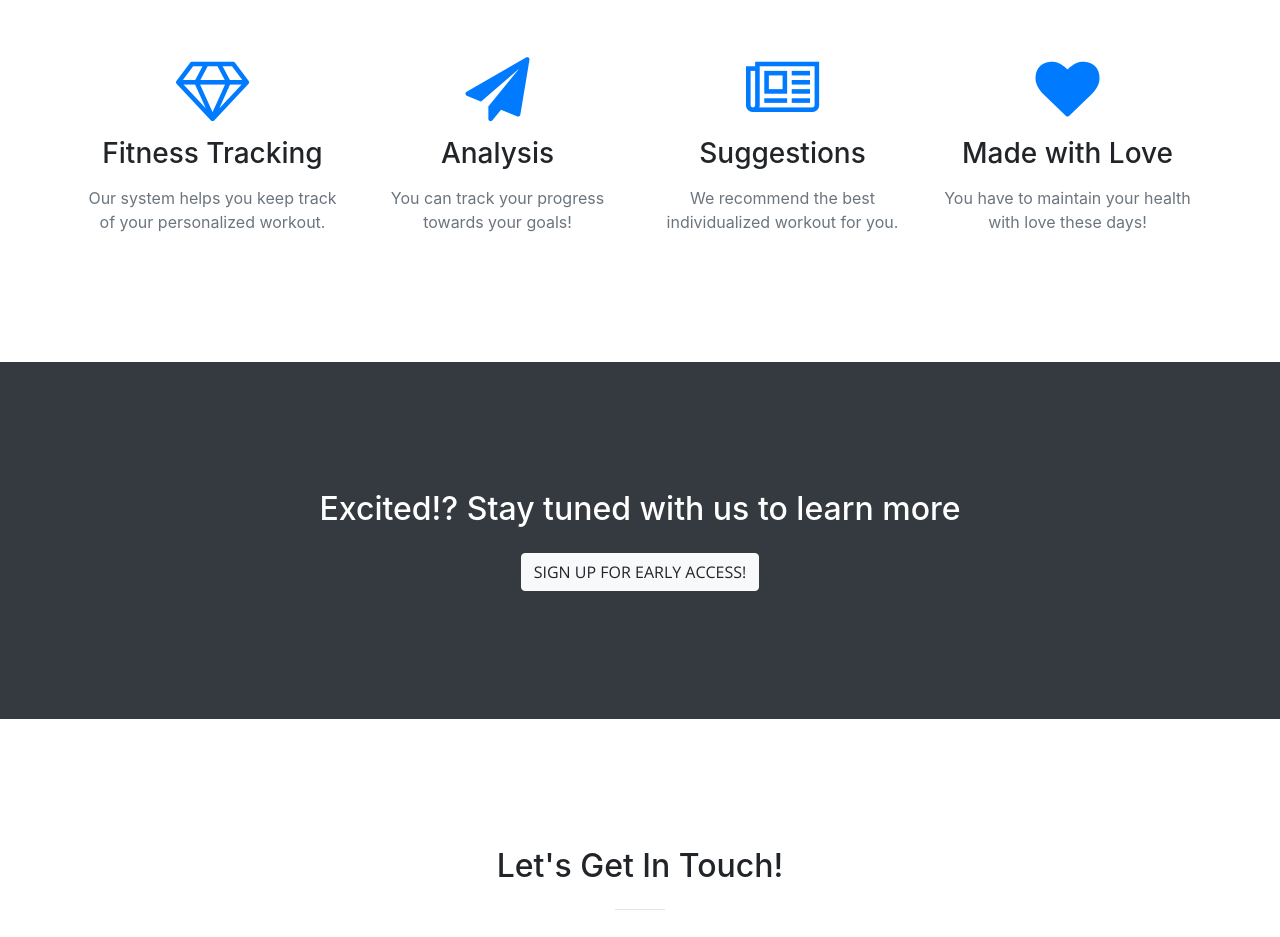
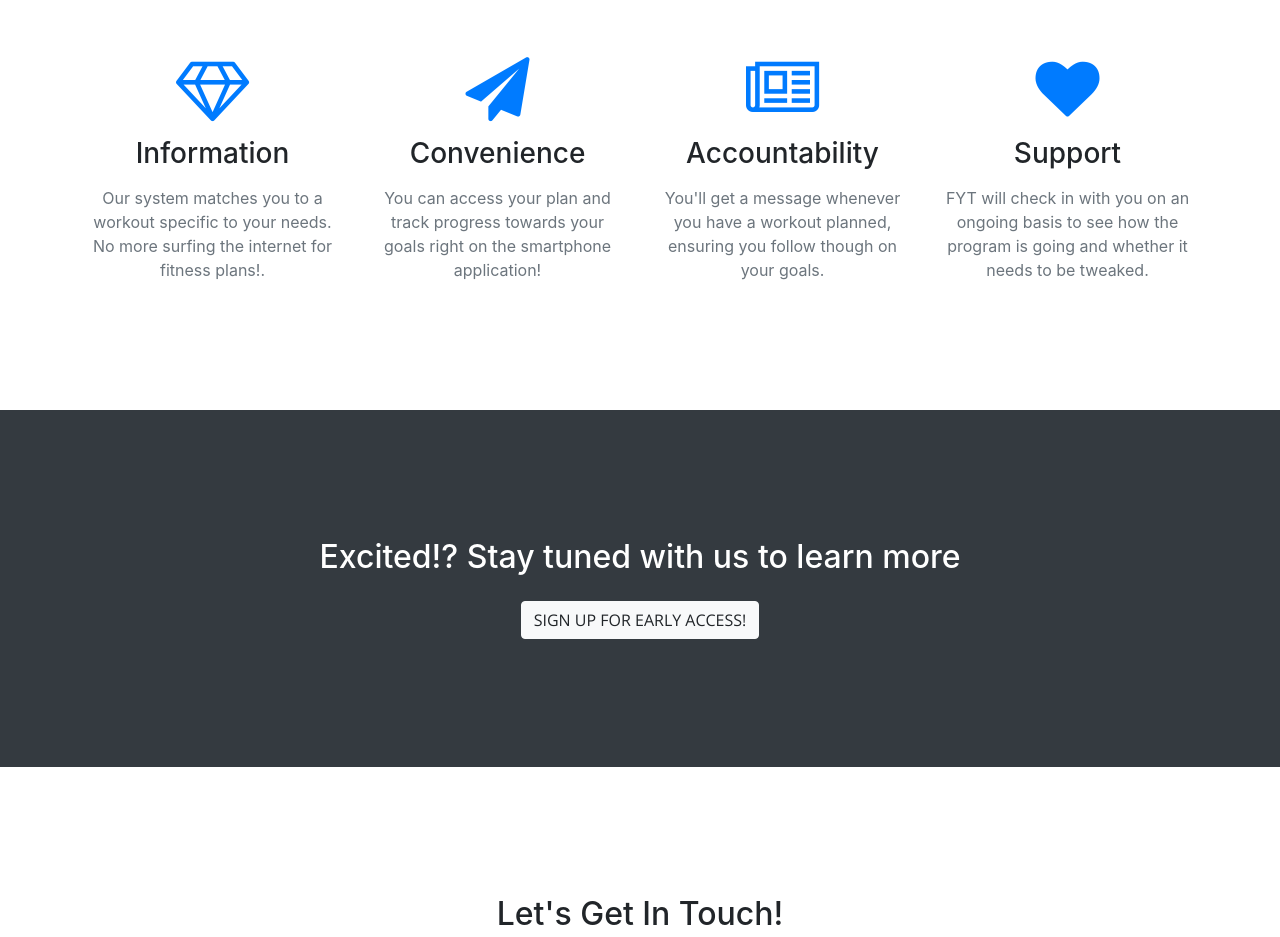
Before and after one commit to ndkcha/fyt, a website with bundled scripts: page index.html in a window 1280 px wide. Shown: the part 1460-2397 px from the top of the page. Built offline with nearby package versions, Linux system fonts and the light colour scheme.

Commit message:
Update index.html

```diff
--- a/index.html
+++ b/index.html
@@ -8,7 +8,7 @@
     <meta name="description" content="">
     <meta name="author" content="">
 
-    <title>FYT - Your Personal Trainer</title>
+    <title>FYT - Your AI Personal Trainer</title>
 
     <!-- Bootstrap core CSS -->
     <link href="vendor/bootstrap/css/bootstrap.min.css" rel="stylesheet">
@@ -99,29 +99,29 @@
             <div class="col-lg-3 col-md-6 text-center">
                 <div class="service-box mt-5 mx-auto">
                     <i class="fa fa-4x fa-diamond text-primary mb-3 sr-icons"></i>
-                    <h3 class="mb-3">Fitness Tracking</h3>
-                    <p class="text-muted mb-0">Our system helps you keep track of your personalized workout.</p>
+                    <h3 class="mb-3">Information</h3>
+                    <p class="text-muted mb-0">Our system matches you to a workout specific to your needs. No more surfing the internet for fitness plans!.</p>
                 </div>
             </div>
             <div class="col-lg-3 col-md-6 text-center">
                 <div class="service-box mt-5 mx-auto">
                     <i class="fa fa-4x fa-paper-plane text-primary mb-3 sr-icons"></i>
-                    <h3 class="mb-3">Analysis</h3>
-                    <p class="text-muted mb-0">You can track your progress towards your goals!</p>
+                    <h3 class="mb-3">Convenience</h3>
+                    <p class="text-muted mb-0">You can access your plan and track  progress towards your goals right on the smartphone application!</p>
                 </div>
             </div>
             <div class="col-lg-3 col-md-6 text-center">
                 <div class="service-box mt-5 mx-auto">
                     <i class="fa fa-4x fa-newspaper-o text-primary mb-3 sr-icons"></i>
-                    <h3 class="mb-3">Suggestions</h3>
-                    <p class="text-muted mb-0">We recommend the best individualized workout for you.</p>
+                    <h3 class="mb-3">Accountability</h3>
+                    <p class="text-muted mb-0">You'll get a message whenever you have a workout planned, ensuring you follow though on your goals. </p>
                 </div>
             </div>
             <div class="col-lg-3 col-md-6 text-center">
                 <div class="service-box mt-5 mx-auto">
                     <i class="fa fa-4x fa-heart text-primary mb-3 sr-icons"></i>
-                    <h3 class="mb-3">Made with Love</h3>
-                    <p class="text-muted mb-0">You have to maintain your health with love these days!</p>
+                    <h3 class="mb-3">Support</h3>
+                    <p class="text-muted mb-0">FYT will check in with you on an ongoing basis to see how the program is going and whether it needs to be tweaked. </p>
                 </div>
             </div>
         </div>
```
